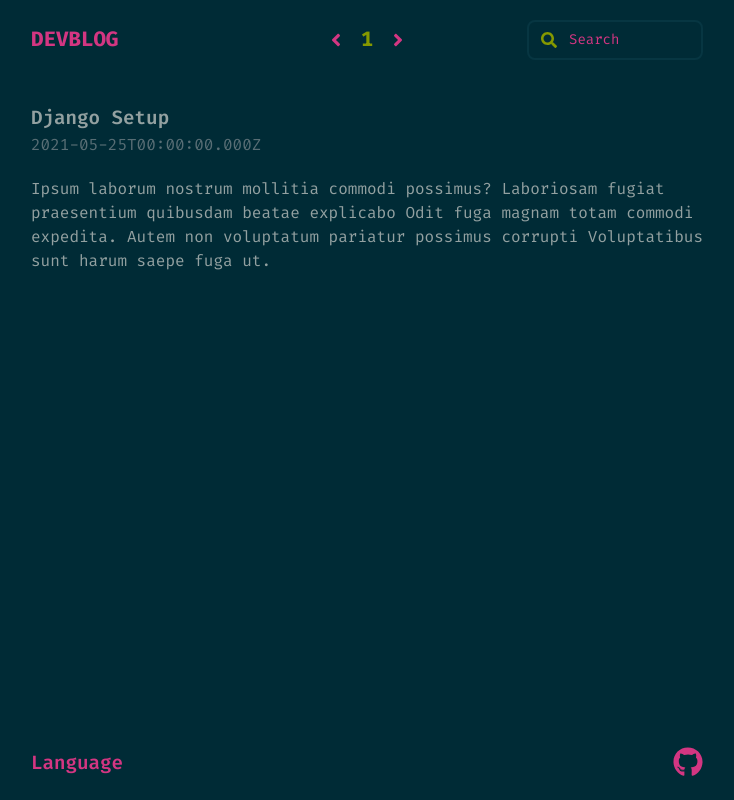
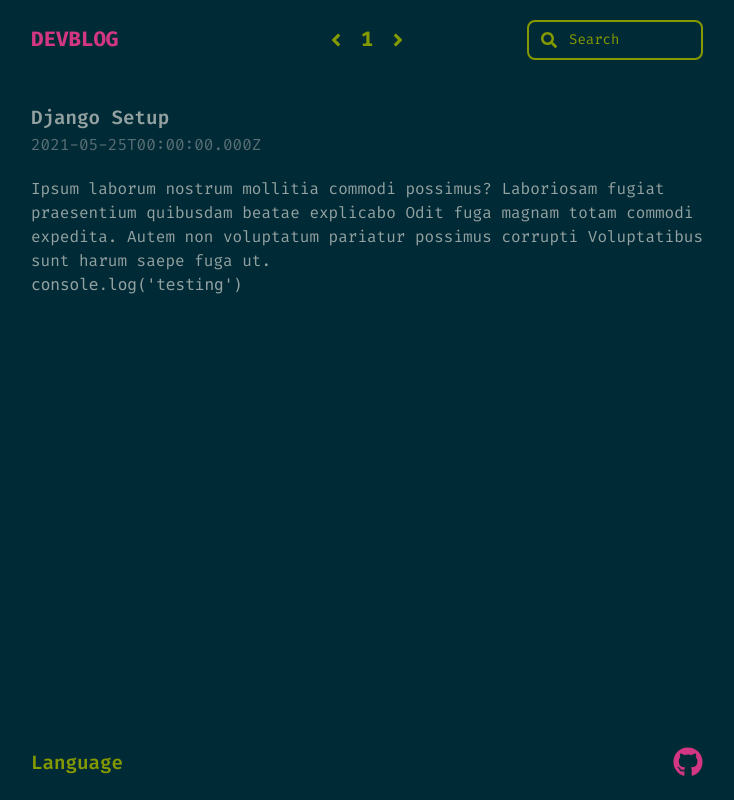
Before and after one commit to coffee-monk/developer-blog, a Gatsby site: page /posts/django-setup in a window 1280 px wide. Shown: the whole page, without its empty margins (273-1007 px from the left). Built offline with nearby package versions, Linux system fonts and the light colour scheme; Gatsby itself is replaced by a stand-in of ours; some packages are replaced by stand-ins of ours; code samples lack their colours; a small style sheet from the web is missing.

Commit message:
disable links if off index page

````diff
--- a/gatsby-browser.js
+++ b/gatsby-browser.js
@@ -1,5 +1,9 @@
 import React from "react"
 import BlogContextProvider from "./src/context/BlogContextProvider"
+
+// import "prismjs/themes/prism-okaidia.css"
+// import "prismjs/themes/prism-solarizedlight.css"
+import "prism-solarized-dark/prism-solarizeddark.css"
 
 export const wrapRootElement = ({ element }) => {
   return <BlogContextProvider>{element}</BlogContextProvider>
--- a/gatsby-config.js
+++ b/gatsby-config.js
@@ -23,7 +23,23 @@ module.exports = {
         path: `${__dirname}/src/posts`,
       },
     },
-    `gatsby-transformer-remark`,
+
+    {
+      resolve: `gatsby-transformer-remark`,
+      options: {
+        plugins: [
+          {
+            resolve: `gatsby-remark-prismjs`,
+            options: {
+              inlineCodeMarker: null,
+              aliases: {},
+              showLineNumbers: false,
+              noInlineHighlight: false,
+            },
+          },
+        ],
+      },
+    },
     `gatsby-plugin-image`,
     `gatsby-plugin-sharp`,
     `gatsby-transformer-sharp`,
--- a/package.json
+++ b/package.json
@@ -19,10 +19,13 @@
     "gatsby-plugin-purgecss": "^6.1.0",
     "gatsby-plugin-react-helmet": "^5.0.0",
     "gatsby-plugin-sharp": "^4.0.1",
+    "gatsby-remark-prismjs": "^6.5.0",
     "gatsby-source-filesystem": "^4.0.0",
-    "gatsby-transformer-remark": "^5.4.0",
+    "gatsby-transformer-remark": "^5.5.1",
     "gatsby-transformer-sharp": "^4.0.0",
     "postcss": "^8.3.11",
+    "prism-solarized-dark": "^1.0.1",
+    "prismjs": "^1.26.0",
     "prop-types": "^15.7.2",
     "react": "^17.0.2",
     "react-dom": "^17.0.2",
--- a/src/components/footer.js
+++ b/src/components/footer.js
@@ -1,4 +1,5 @@
 import React from "react"
+import { useLocation } from "@reach/router"
 
 import { FontAwesomeIcon } from "@fortawesome/react-fontawesome"
 import { faGithub } from "@fortawesome/free-brands-svg-icons"
@@ -6,8 +7,11 @@ import { faGithub } from "@fortawesome/free-brands-svg-icons"
 import LanguageFilter from "./languageFilter"
 
 const Footer = () => {
+  const location = useLocation()
+  console.log(location.pathname)
+
   return (
-    <footer className="absolute bottom-0 w-full mx-auto max-w-2xl">
+    <footer className="fixed bg-base-03 bottom-0 w-full mx-auto max-w-2xl">
       <div className="flex items-center justify-between py-5 mt-6">
         <LanguageFilter />
         <a href="https://github.com/coffee-monk">
--- a/src/components/header.js
+++ b/src/components/header.js
@@ -1,4 +1,5 @@
 import { Link } from "gatsby"
+
 import React from "react"
 import Paginator from "./paginator"
 import SearchBar from "./searchBar"
--- a/src/components/languageFilter.js
+++ b/src/components/languageFilter.js
@@ -1,6 +1,7 @@
 import React, { useState, useEffect, useContext } from "react"
 import { BlogContext } from "../context/BlogContextProvider"
 import { graphql, useStaticQuery } from "gatsby"
+import { useLocation } from "@reach/router"
 
 const LanguageFilter = () => {
   const { site } = useStaticQuery(
@@ -20,6 +21,8 @@ const LanguageFilter = () => {
 
   const [dropdown, setDropdown] = useState(false)
   const [selectedLanguages, setSelectedLanguage] = useState([])
+
+  const location = useLocation()
 
   function dropdownToggle() {
     setDropdown(!dropdown)
@@ -47,18 +50,24 @@ const LanguageFilter = () => {
     })
   }, [selectedLanguages])
 
-  let dropdownColor = dropdown ? "text-green-sol" : "text-magenta-sol"
-
   return (
     <div className="relative text-magenta-sol">
       <h2
         onClick={dropdownToggle}
-        className={`${dropdownColor} cursor-pointer hover:text-blue-sol transition ease-out duration-200`}
+        className={`
+          ${
+            location.pathname === "/"
+              ? "pointer-events-auto text-magenta-sol"
+              : "pointer-events-none text-green-sol"
+          }
+          ${
+            dropdown ? "text-blue-sol" : "text-magenta-sol"
+          } cursor-pointer hover:text-blue-sol transition ease-out duration-200`}
       >
         Language
       </h2>
       {dropdown && (
-        <ul className="absolute bottom-10 bg-base-03">
+        <ul className="absolute bottom-10 bg-base-03 border-2 rounded-md border-blue-sol">
           {languages.map(language => {
             return (
               <li
@@ -68,7 +77,7 @@ const LanguageFilter = () => {
                   selectedLanguages.includes(language)
                     ? "text-cyan-sol"
                     : "text-magenta-sol"
-                } py-4 font-bold cursor-pointer hover:text-cyan-sol`}
+                } p-4 font-bold cursor-pointer hover:text-cyan-sol`}
                 key={language}
               >
                 {language}
--- a/src/components/paginator.js
+++ b/src/components/paginator.js
@@ -1,4 +1,5 @@
 import React, { useContext } from "react"
+import { useLocation } from "@reach/router"
 
 import { FontAwesomeIcon } from "@fortawesome/react-fontawesome"
 import { faAngleLeft, faAngleRight } from "@fortawesome/free-solid-svg-icons"
@@ -7,18 +8,30 @@ import { BlogContext } from "../context/BlogContextProvider"
 
 function Paginator() {
   const { state, dispatch } = useContext(BlogContext)
+  const location = useLocation()
+
   return (
     <div className="flex flex-wrap items-center justify-center">
       <FontAwesomeIcon
         onClick={() => dispatch({ type: "DECREMENT" })}
         icon={faAngleLeft}
-        className="text-magenta-sol text-xl mx-5 cursor-pointer hover:text-cyan-sol transition ease-out duration-100"
+        className={`${
+          location.pathname === "/"
+            ? "text-magenta-sol pointer-events-auto"
+            : "text-green-sol pointer-events-none"
+        } text-xl mx-5 cursor-pointer hover:text-cyan-sol transition ease-out duration-100`}
       />
-      <h1 className="text-green-sol">{state.currentPage}</h1>
+      <h1 className="text-green-sol pointer-events-none">
+        {state.currentPage}
+      </h1>
       <FontAwesomeIcon
         onClick={() => dispatch({ type: "INCREMENT" })}
         icon={faAngleRight}
-        className="text-magenta-sol text-xl mx-5 cursor-pointer hover:text-cyan-sol transition ease-out duration-100"
+        className={`${
+          location.pathname === "/"
+            ? "text-magenta-sol pointer-events-auto"
+            : "text-green-sol pointer-events-none"
+        } text-xl mx-5 cursor-pointer hover:text-cyan-sol transition ease-out duration-100`}
       />
     </div>
   )
--- a/src/components/searchBar.js
+++ b/src/components/searchBar.js
@@ -1,4 +1,5 @@
 import React, { useContext } from "react"
+import { useLocation } from "@reach/router"
 
 import { FontAwesomeIcon } from "@fortawesome/react-fontawesome"
 import { faSearch } from "@fortawesome/free-solid-svg-icons"
@@ -21,6 +22,8 @@ const SearchBar = () => {
     })
   }
 
+  const location = useLocation()
+
   return (
     <div className="ml-auto w-44">
       <span className="absolute z-10 items-center justify-center w-8 py-2.5 pl-3 text-base leading-snug text-center bg-transparent text-green-sol">
@@ -32,7 +35,11 @@ const SearchBar = () => {
         name="search"
         placeholder="Search"
         onChange={updateSearchPosts}
-        className="px-3 py-2 pl-10 w-full text-cyan-sol text-sm bg-transparent placeholder-magenta-sol rounded-lg border-2 border-base-02 focus:border-cyan-sol focus:outline-none focus:placeholder-transparent transition ease-out duration-100"
+        className={`px-3 py-2 pl-10 w-full text-cyan-sol text-sm bg-transparent ${
+          location.pathname === "/"
+            ? "placeholder-magenta-sol border-magenta-sol pointer-events-auto"
+            : "placeholder-green-sol border-green-sol pointer-events-none"
+        } rounded-lg border-2 border-base-02 border-magenta-sol hover:border-blue-sol focus:border-cyan-sol focus:outline-none focus:placeholder-transparent transition ease-out duration-200`}
       />
     </div>
   )
--- a/src/context/BlogContextProvider.js
+++ b/src/context/BlogContextProvider.js
@@ -7,7 +7,7 @@ const initialState = {
   filteredPosts: [],
   currentPage: 1,
   totalPages: 1,
-  postsPerPage: 3,
+  postsPerPage: 10,
   searchBarValue: "",
   languageFilter: [],
 }
--- a/src/posts/django-setup.md
+++ b/src/posts/django-setup.md
@@ -6,3 +6,7 @@ date: 2021-05-25
 ---
 
 Ipsum laborum nostrum mollitia commodi possimus? Laboriosam fugiat praesentium quibusdam beatae explicabo Odit fuga magnam totam commodi expedita. Autem non voluptatum pariatur possimus corrupti Voluptatibus sunt harum saepe fuga ut.
+
+```js
+console.log('testing')
+```
--- /dev/null
+++ b/src/posts/pip-install.md
@@ -0,0 +1,10 @@
+---
+title: Pip-Install
+slug: pip-install
+language: Python
+date: 2022-04-21
+---
+
+Ipsum laborum nostrum mollitia commodi possimus? Laboriosam fugiat praesentium quibusdam beatae explicabo Odit fuga magnam totam commodi expedita. Autem non voluptatum pariatur possimus corrupti Voluptatibus sunt harum saepe fuga ut.
+
+Ipsum laborum nostrum mollitia commodi possimus? Laboriosam fugiat praesentium quibusdam beatae explicabo Odit fuga magnam totam commodi expedita. Autem non voluptatum pariatur possimus corrupti Voluptatibus sunt harum saepe fuga ut.
--- a/src/posts/test.md
+++ /dev/null
@@ -1,8 +0,0 @@
----
-title: TailwindCSS Setup
-slug: tailwindcss-setup
-language: CSS
-date: 2019-11-15
----
-
-Ipsum laborum nostrum mollitia commodi possimus? Laboriosam fugiat praesentium quibusdam beatae explicabo Odit fuga magnam totam commodi expedita. Autem non voluptatum pariatur possimus corrupti Voluptatibus sunt harum saepe fuga ut.
````
Also changed, not shown: 1 other file.
